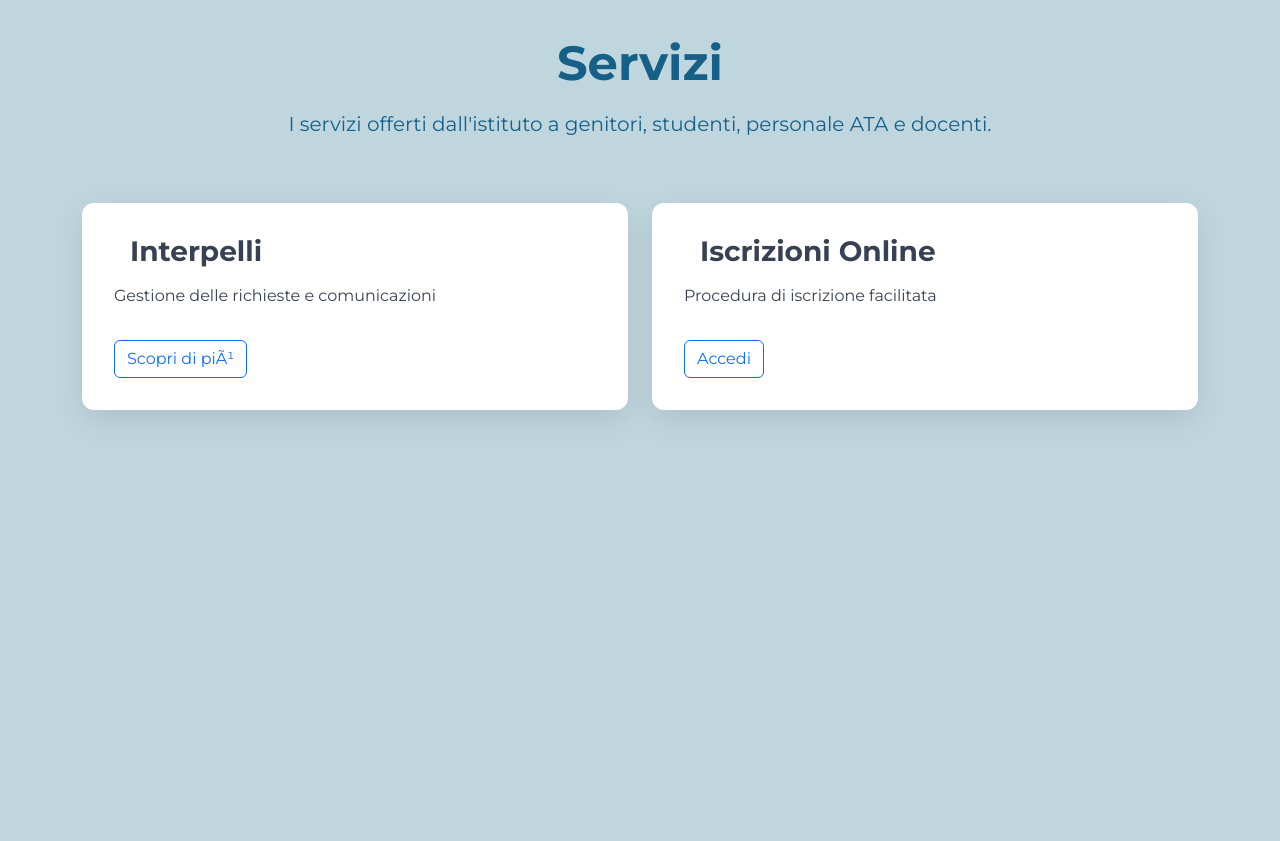
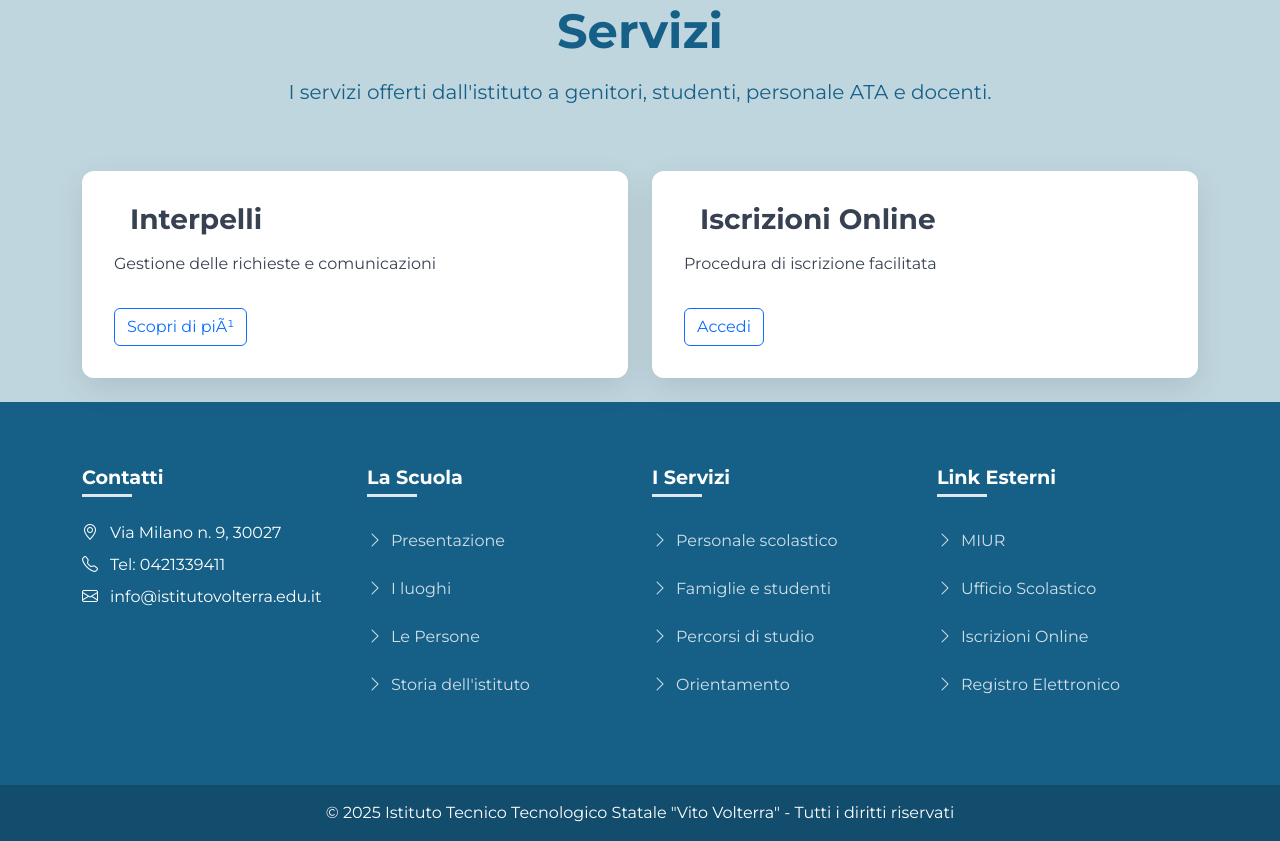
Before and after one commit to MxrcoDev/tpsit-website, a website: page home.html in a window 1280 px wide. Shown: the part 731-1572 px from the top of the page. Before the commit the page ends 1197 px from the top, so only its background shows below. Drawn offline with nearby package versions, Linux system fonts and the light colour scheme; some icons are missing.

Commit message:
Added Footer

```diff
--- a/home.html
+++ b/home.html
@@ -132,6 +132,53 @@
         </div>
     </section>
 
+    <!-- Footer -->
+    <footer class="piede-pagina">
+        <div class="container">
+            <div class="row">
+                <div class="col-md-6 col-lg-3 mb-4">
+                    <h3>Contatti</h3>
+                    <address class="mb-0">
+                        <p><i class="bi bi-geo-alt me-2"></i> Via Milano n. 9, 30027</p>
+                        <p><i class="bi bi-telephone me-2"></i> Tel: 0421339411</p>
+                        <p><i class="bi bi-envelope me-2"></i> info@istitutovolterra.edu.it</p>
+                    </address>
+                </div>
+                <div class="col-md-6 col-lg-3 mb-4">
+                    <h3>La Scuola</h3>
+                    <ul class="footer-links">
+                        <li><a href="#"><i class="bi bi-chevron-right me-2"></i>Presentazione</a></li>
+                        <li><a href="#"><i class="bi bi-chevron-right me-2"></i>I luoghi</a></li>
+                        <li><a href="#"><i class="bi bi-chevron-right me-2"></i>Le Persone</a></li>
+                        <li><a href="#"><i class="bi bi-chevron-right me-2"></i>Storia dell'istituto</a></li>
+                    </ul>
+                </div>
+                <div class="col-md-6 col-lg-3 mb-4">
+                    <h3>I Servizi</h3>
+                    <ul class="footer-links">
+                        <li><a href="#"><i class="bi bi-chevron-right me-2"></i>Personale scolastico</a></li>
+                        <li><a href="#"><i class="bi bi-chevron-right me-2"></i>Famiglie e studenti</a></li>
+                        <li><a href="#"><i class="bi bi-chevron-right me-2"></i>Percorsi di studio</a></li>
+                        <li><a href="#"><i class="bi bi-chevron-right me-2"></i>Orientamento</a></li>
+                    </ul>
+                </div>
+                <div class="col-md-6 col-lg-3 mb-4">
+                    <h3>Link Esterni</h3>
+                    <ul class="footer-links">
+                        <li><a href="#"><i class="bi bi-chevron-right me-2"></i>MIUR</a></li>
+                        <li><a href="#"><i class="bi bi-chevron-right me-2"></i>Ufficio Scolastico</a></li>
+                        <li><a href="#"><i class="bi bi-chevron-right me-2"></i>Iscrizioni Online</a></li>
+                        <li><a href="#"><i class="bi bi-chevron-right me-2"></i>Registro Elettronico</a></li>
+                    </ul>
+                </div>
+            </div>
+        </div>
+        <div class="copyright text-center">
+            <div class="container">
+                <p class="mb-0">&copy; 2025 Istituto Tecnico Tecnologico Statale "Vito Volterra" - Tutti i diritti riservati</p>
+            </div>
+        </div>
+    </footer>
+
 </body>
-
 </html>
--- a/src/styles/style.css
+++ b/src/styles/style.css
@@ -228,7 +228,7 @@ header .navbar .access-button span {
     font-weight: bold;
     box-shadow: 5px 5px 0 rgba(0,0,0,0.2);
     transition: transform 0.3s;
-    padding: 2rem 1rem;
+    padding: 1rem 1rem;
 }
 
 .indirizzo-card:hover {
@@ -243,7 +243,7 @@ header .navbar .access-button span {
 
 .indirizzo-card h3 {
     font-size: 1.5rem;
-    margin-bottom: 0.5rem;
+    margin-bottom: 0.2rem;
     text-align: center;
 }
 
@@ -276,7 +276,6 @@ header .navbar .access-button span {
   Servizi
 ---------------------------------------------*/
 .sezione-servizi {
-    padding: 2rem 0;
     color: var(--primary);
 }
 
@@ -299,3 +298,102 @@ header .navbar .access-button span {
     font-weight: 700;
     margin-bottom: 1rem;
 }
+
+/* Footer */
+.piede-pagina {
+    background-color: var(--primary);
+    color: white;
+    padding: 4rem 0 0;
+}
+
+.piede-pagina h3 {
+    font-size: 1.2rem;
+    font-weight: 700;
+    margin-bottom: 1.5rem;
+    position: relative;
+    padding-bottom: 0.5rem;
+}
+
+.piede-pagina h3::after {
+    content: '';
+    position: absolute;
+    left: 0;
+    bottom: 0;
+    width: 50px;
+    height: 3px;
+    background-color: var(--accent2);
+}
+
+.piede-pagina ul.footer-links {
+    list-style: none;
+    padding: 0;
+    margin: 0;
+}
+
+.piede-pagina ul.footer-links li {
+    margin-bottom: 0.5rem;
+}
+
+.piede-pagina a {
+    color: rgba(255, 255, 255, 0.8);
+    text-decoration: none;
+    display: block;
+    padding: 0.5rem 0;
+    transition: all 0.3s ease;
+}
+
+.piede-pagina a:hover {
+    color: white;
+    transform: translateX(5px);
+}
+
+.piede-pagina address p {
+    margin-bottom: 0.5rem;
+    display: flex;
+    align-items: center;
+}
+
+.piede-pagina address p i {
+    min-width: 20px;
+}
+
+.copyright {
+    background-color: rgba(0, 0, 0, 0.2);
+    padding: 1rem 0;
+    margin-top: 3rem;
+}
+
+/* Responsive fixes */
+@media (max-width: 767px) {
+    .piede-pagina {
+        padding: 3rem 0 0;
+        text-align: center;
+    }
+
+    .piede-pagina h3::after {
+        left: 50%;
+        transform: translateX(-50%);
+    }
+
+    .piede-pagina a:hover {
+        transform: none;
+    }
+
+    .piede-pagina ul.footer-links {
+        margin-bottom: 2rem;
+    }
+
+    .piede-pagina address p {
+        justify-content: center;
+    }
+}
+
+@media (min-width: 768px) and (max-width: 991px) {
+    .piede-pagina {
+        padding: 3rem 0 0;
+    }
+
+    .piede-pagina h3 {
+        font-size: 1.1rem;
+    }
+}
```
